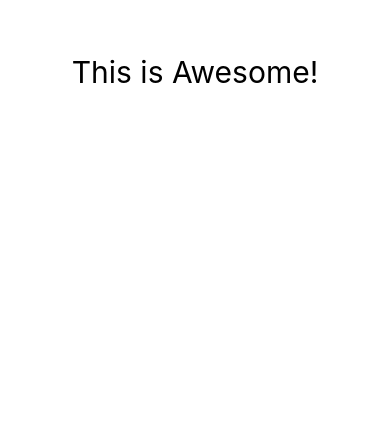
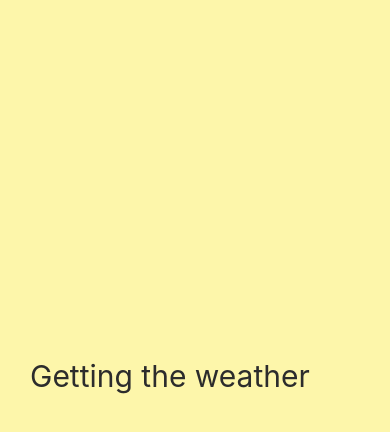
Before and after one commit to kim-hyunjin/hello-react-native, a React Native app: screen / in a window 390 px wide. Shown: the part 350-782 px from the top of the page. Built offline with nearby package versions, Linux system fonts and the light colour scheme.

Commit message:
로딩화면 컴포넌트 추가

```diff
--- a/App.js
+++ b/App.js
@@ -1,24 +1,6 @@
-import { StatusBar } from 'expo-status-bar';
 import React from 'react';
-import { StyleSheet, Text, View } from 'react-native';
+import Loading from './Loading';
 
 export default function App() {
-  return (
-    <View style={styles.container}>
-      <Text style={styles.text}>This is Awesome!</Text>
-      <StatusBar style="auto" />
-    </View>
-  );
+  return <Loading />
 }
-
-const styles = StyleSheet.create({
-  container: {
-    flex: 1,
-    backgroundColor: '#fff',
-    alignItems: 'center',
-    justifyContent: 'center',
-  },
-  text: {
-    fontSize: 30
-  }
-});
--- /dev/null
+++ b/Loading.js
@@ -0,0 +1,24 @@
+import React from 'react';
+import {StyleSheet, Text, View} from 'react-native';
+
+export default function Loading() {
+  return (
+    <View style={styles.container}>
+      <Text style={styles.text}>Getting the weather</Text>
+    </View>
+  );
+}
+
+const styles = StyleSheet.create({
+  container: {
+    flex: 1,
+    justifyContent: "flex-end",
+    paddingHorizontal: 30,
+    paddingVertical: 100,
+    backgroundColor: "#FDF6AA"
+  },
+  text: {
+    color: "#2c2c2c",
+    fontSize: 30
+  }
+});
```
